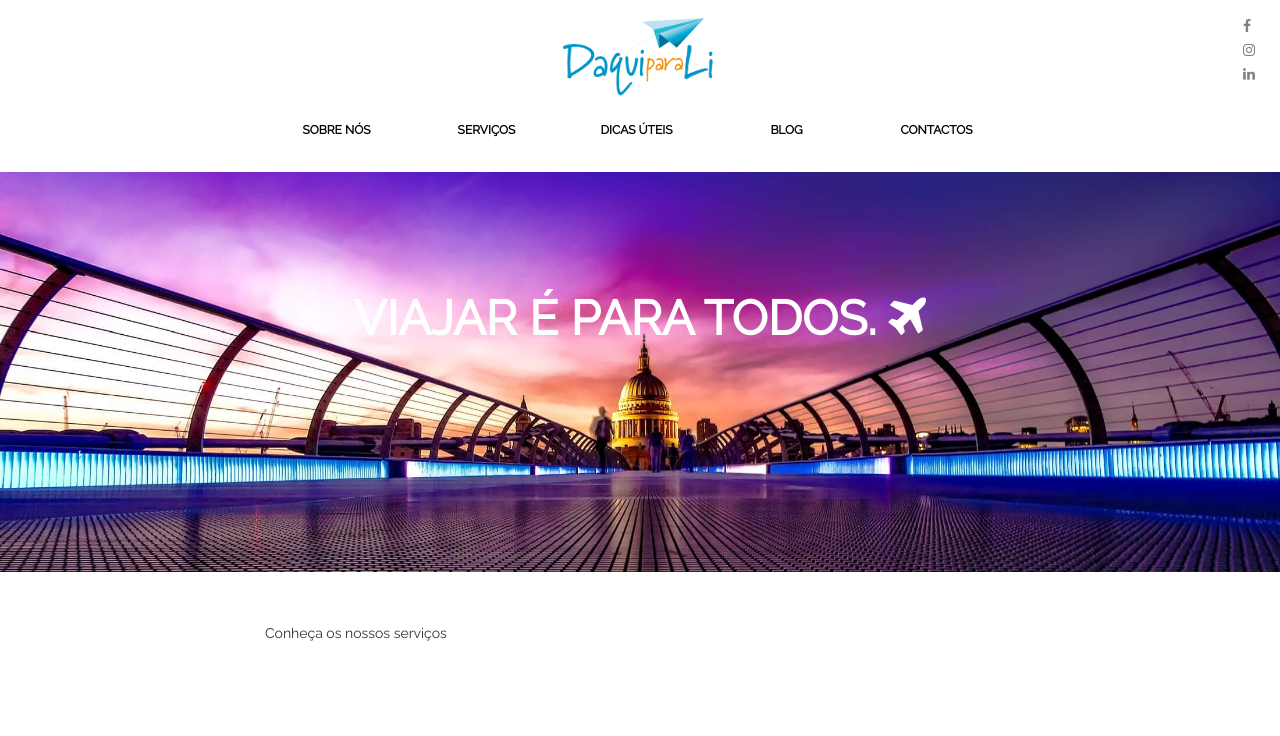
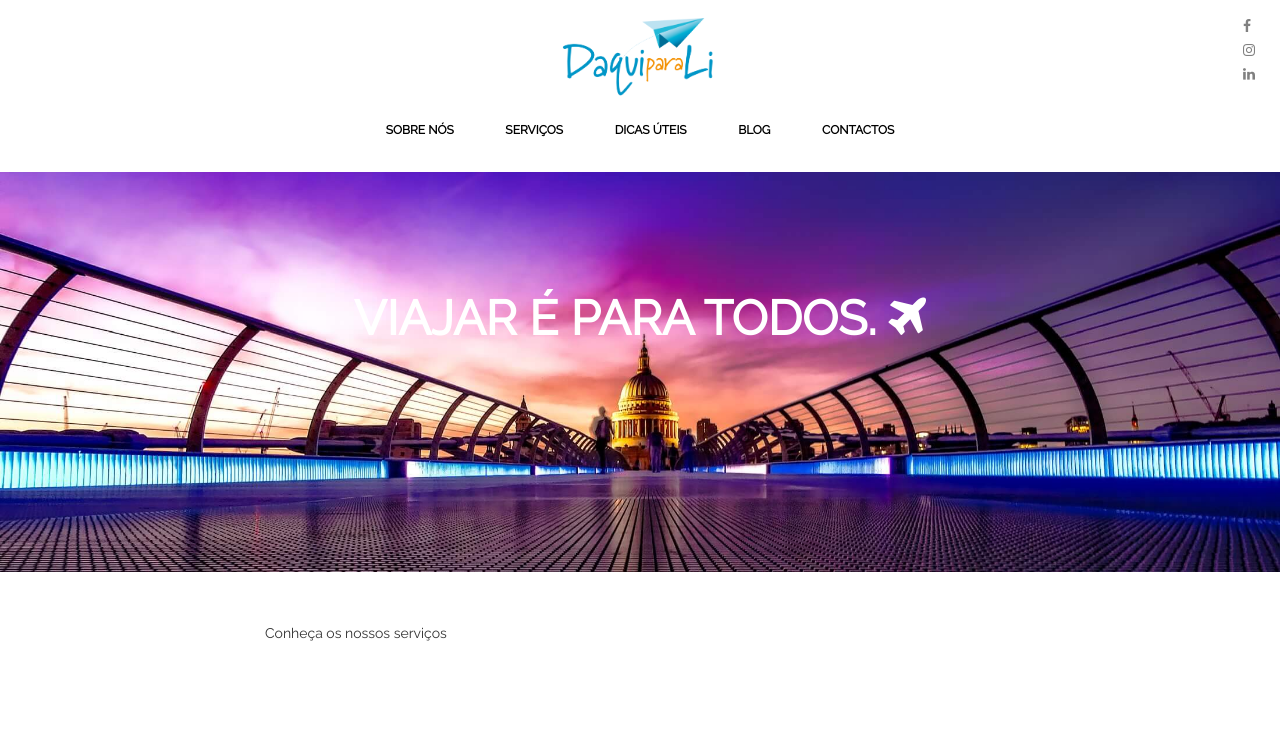
Before and after one commit to daquiprali/daquiprali.github.io, a Jekyll site: the page built from index.html, in a window 1280 px wide. Shown: the top 736 px of the page. Built offline with Jekyll 4.4.1, drawn with Linux system fonts in a browser that asks for light colours; the list of posts is cut into pages by our own code; comment, search, counter and statistics services are not loaded; grey boxes are pictures that could not be loaded.

Commit message:
fix menu

```diff
--- a/_includes/navigation.html
+++ b/_includes/navigation.html
@@ -6,15 +6,15 @@
             </a>
         </div>
         <div class="row" id="menuItems">
-        	<div class="col-md-8 col-md-offset-2">
-				<div class="btn-group btn-group-justified" role="group" aria-label="...">
+        	<div class="col-md-8 col-md-offset-2 text-center">
+
 				<a href="/about/team/" class="btn btn-link" role="button">Sobre nós</a>
 				<a href="/services" class="btn btn-link" role="button">Serviços</a>
 				<a href="/information/" class="btn btn-link" role="button">Dicas Úteis</a>
 				<a href="https://medium.com/@daquiparalimarketing" class="btn btn-link" role="button" target="_blank">Blog</a>
 				<a href="#contacts" class="btn btn-link" role="button">Contactos</a>
+
             </div>
-        	<div>
         </div>
     </div>
 </section>
--- a/assets/css/header.css
+++ b/assets/css/header.css
@@ -10,9 +10,10 @@
 	color:black;
 	text-transform: uppercase;
 	font-weight: bold;
-	padding-left: 5px;
 	font-size: 12px;
 	border: 2px solid transparent;
+	margin-left: 10px;
+	margin-right: 10px;
 }
 
 #menuItems a:hover{
```
Also changed, not shown: 3 other files. Lines whose indentation alone changed are shown as unchanged.
